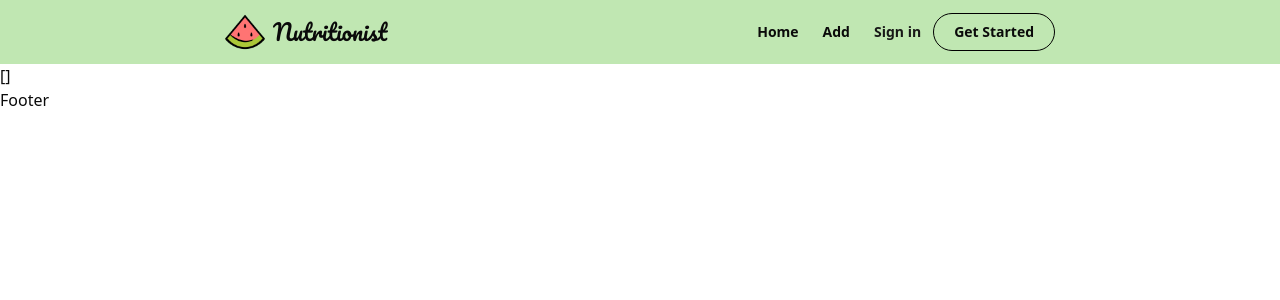
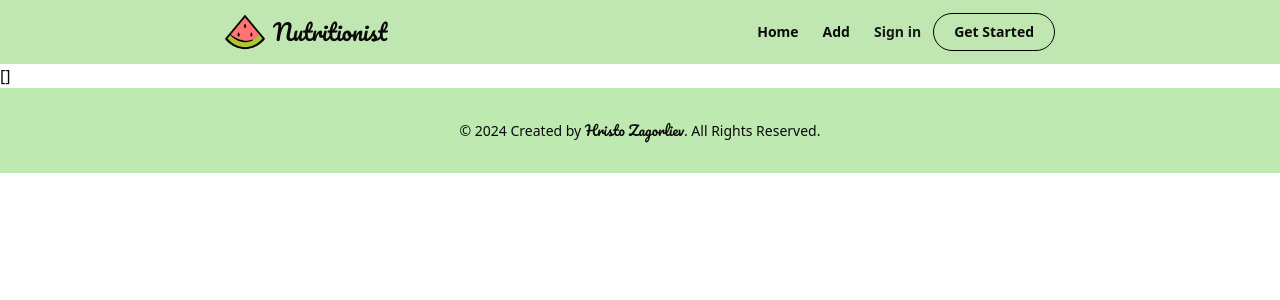
Before and after one commit to creed28/Nutritionist, a React (Vite) app in the folder Frontend/: page / in a window 1280 px wide. Shown: the top 300 px of the page. Built offline with nearby package versions, Linux system fonts and the light colour scheme; no server answers.

Commit message:
Add footer design and styling + custom fonts

```diff
--- a/Frontend/src/components/Footer.tsx
+++ b/Frontend/src/components/Footer.tsx
@@ -1,9 +1,11 @@
 const Footer = () => {
   return (
-    <footer id='main-footer'>
-      Footer
+    <footer className="footer" id="main-footer">
+      &copy; {new Date().getFullYear()} Created by
+      <span className="font-Pacifico"> Hristo Zagorliev</span>.
+      All Rights Reserved.
     </footer>
-  )
+  );
 }
 
-export default Footer
+export default Footer;
--- a/Frontend/src/styles/style.css
+++ b/Frontend/src/styles/style.css
@@ -1,8 +1,15 @@
 @import url('https://fonts.googleapis.com/css2?family=Pacifico&display=swap');
+@import url('https://fonts.googleapis.com/css2?family=M+PLUS+Rounded+1c:wght@100;300;400;500;700;800;900&display=swap');
 
 @tailwind base;
 @tailwind components;
 @tailwind utilities;
+
+html,
+body,
+:root {
+  height: 100%;
+}
 
 @layer base {
   :root {
@@ -81,5 +88,9 @@
       @apply h-12 rounded-lg bg-[#fff] outline-[#1f1f1f] w-full p-4
       placeholder-[#636363] md:w-[50%];
     }
+
+    .footer {
+      @apply text-center text-sm py-8 bg-[#bee9b0];
+    }
   }
 }
--- a/Frontend/tailwind.config.ts
+++ b/Frontend/tailwind.config.ts
@@ -19,7 +19,8 @@ const config = {
     },
     extend: {
       fontFamily: {
-        'Pacifico': ["Pacifico", "cursive"]
+        'Pacifico': ["Pacifico", "cursive"],
+        'Rounded1c': ['"M PLUS Rounded 1c"', 'sans-serif']
       },
       colors: {
         border: "hsl(var(--border))",
```
